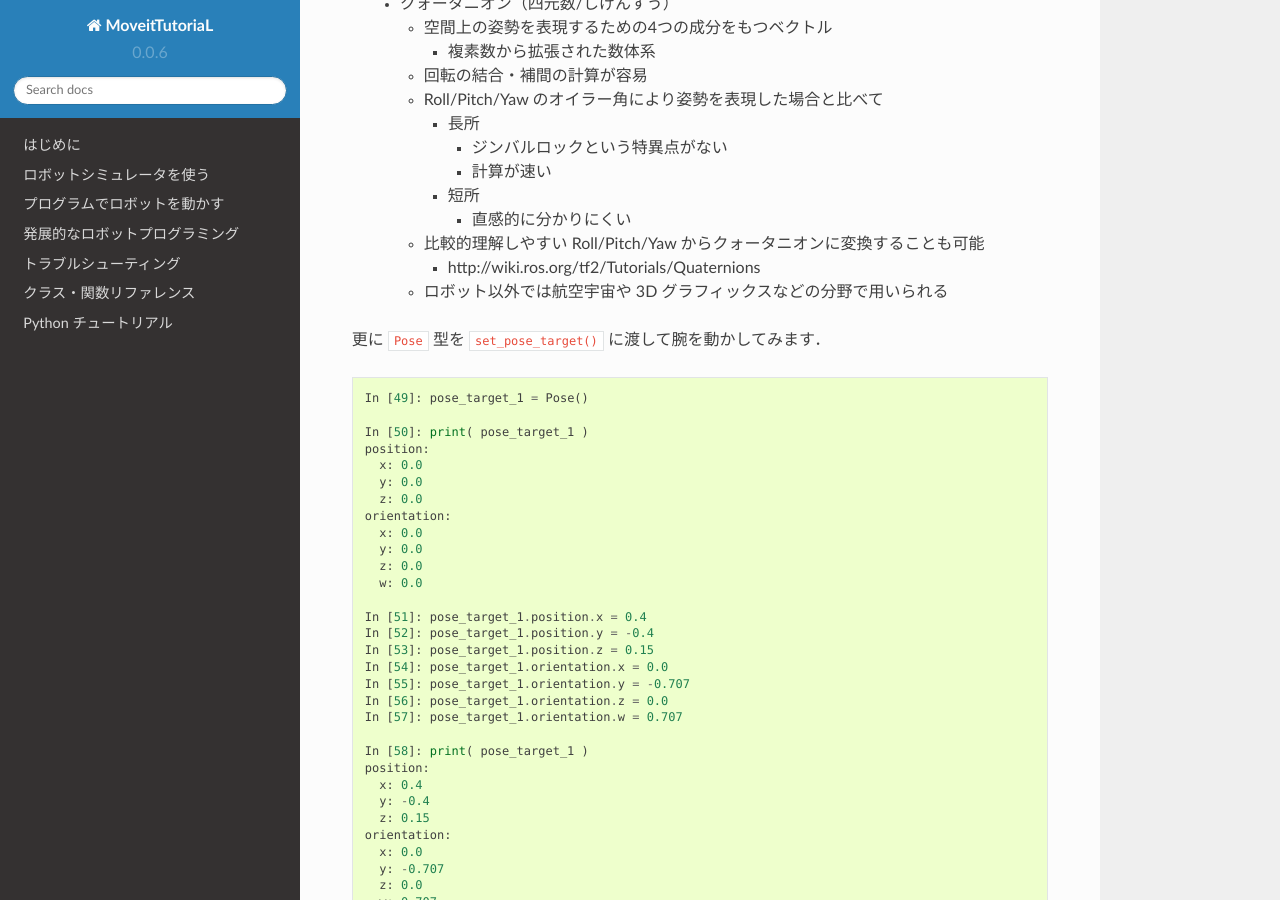
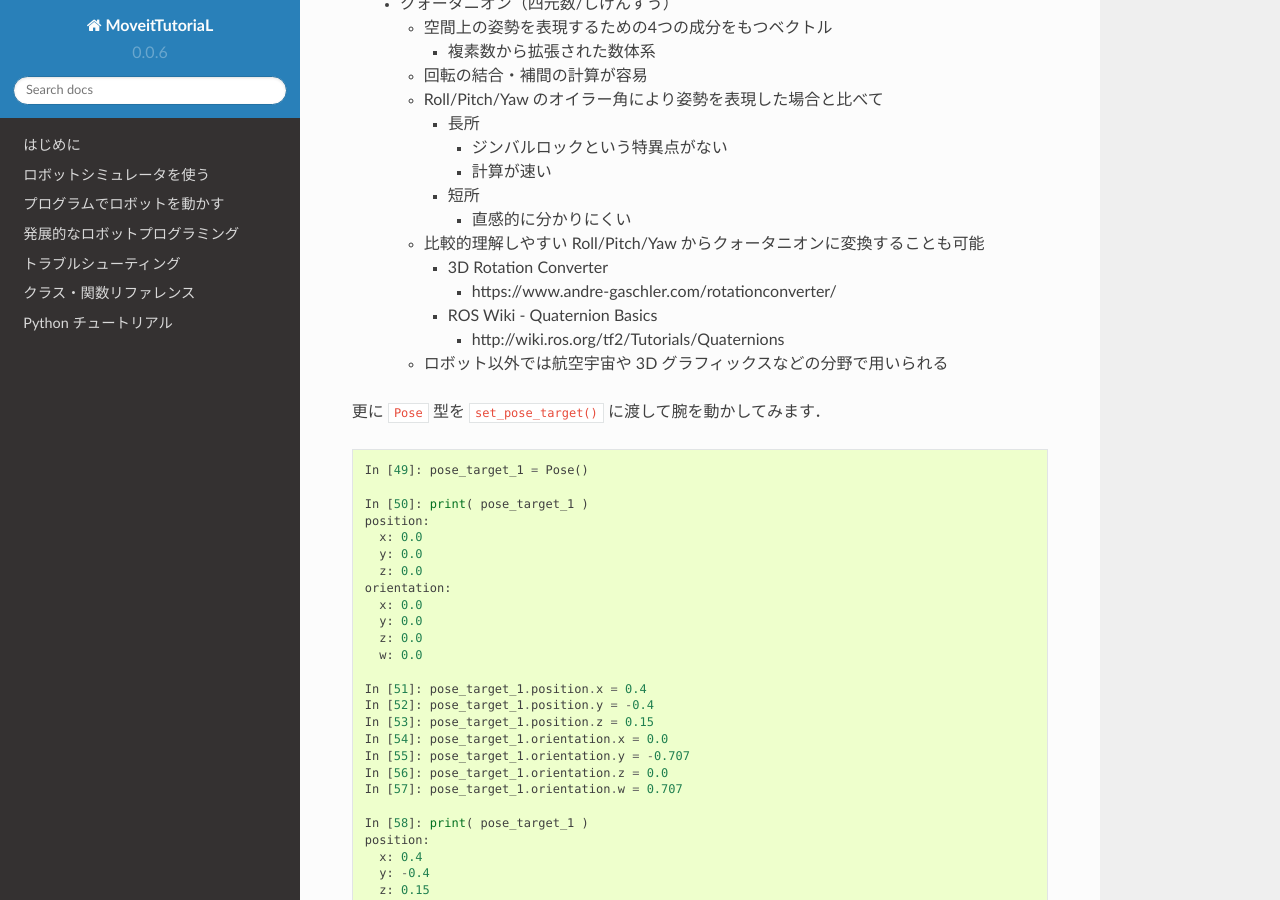
Before and after one commit to tork-a/tork_moveit_tutorial, a Sphinx documentation site: the page built from doc/moveit-tutorial_ja_robot-python_basic.md, in a window 1280 px wide and 900 px high, scrolled down 4984 px. Built offline with Sphinx 7.4.7 and the Read the Docs theme 2.0.0, drawn with Linux system fonts in a browser that asks for light colours.

Commit message:
add info about quaternion

```diff
--- a/doc/moveit-tutorial_ja_robot-python_basic.md
+++ b/doc/moveit-tutorial_ja_robot-python_basic.md
@@ -248,7 +248,10 @@ Out[48]: True
 >         - 短所
 >             - 直感的に分かりにくい
 >     - 比較的理解しやすい Roll/Pitch/Yaw からクォータニオンに変換することも可能
->         - http://wiki.ros.org/tf2/Tutorials/Quaternions
+>         - 3D Rotation Converter
+>             - https://www.andre-gaschler.com/rotationconverter/
+>         - ROS Wiki - Quaternion Basics
+>             - http://wiki.ros.org/tf2/Tutorials/Quaternions
 >     - ロボット以外では航空宇宙や 3D グラフィックスなどの分野で用いられる
 
 更に `Pose` 型を `set_pose_target()` に渡して腕を動かしてみます．
```
